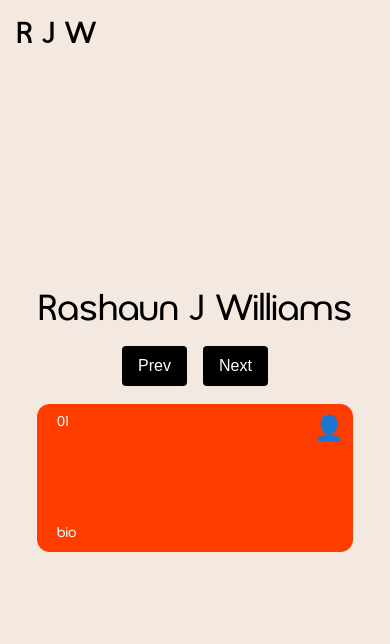
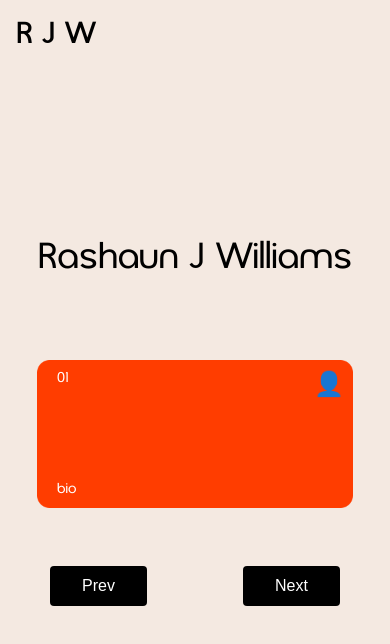
Before and after one commit to Rashaunjw/personal-portfolio, a Next.js app: page / in a window 390 px wide. Shown: the top 644 px of the page. Built offline with nearby package versions, Linux system fonts and the light colour scheme.

Commit message:
mobile app fixes

```diff
--- a/src/app/globals.css
+++ b/src/app/globals.css
@@ -89,7 +89,7 @@ body {
 
 @media (max-width: 640px) {
   .box-number {
-    font-size: 1.5rem; /* 24px on mobile - larger than before */
+    font-size: 2rem; /* 32px on mobile - much larger */
   }
 }
 
@@ -103,7 +103,7 @@ body {
 
 @media (max-width: 640px) {
   .box-label {
-    font-size: 2.5rem; /* 40px on mobile - much larger */
+    font-size: 3.5rem; /* 56px on mobile - much larger */
   }
 }
 .github-number {
@@ -141,11 +141,11 @@ body {
 /* Mobile responsive font sizes */
 @media (max-width: 640px) {
   .github-number, .phone-number {
-    font-size: 1.5rem; /* 24px on mobile - larger */
+    font-size: 2rem; /* 32px on mobile - much larger */
   }
 
   .github-label, .phone-label {
-    font-size: 2.5rem; /* 40px on mobile - much larger */
+    font-size: 3.5rem; /* 56px on mobile - much larger */
   }
 }
 
--- a/src/app/layout.js
+++ b/src/app/layout.js
@@ -24,23 +24,11 @@ export const metadata = {
 
 export default function RootLayout({ children }) {
   return (
-    <html lang="en" data-theme="light">
+    <html lang="en" data-theme="light" style={{colorScheme: 'light'}}>
       <head>
         <meta name="color-scheme" content="light" />
         <meta name="theme-color" content="#F4E9E1" />
         <meta name="supported-color-schemes" content="light" />
-        <script
-          dangerouslySetInnerHTML={{
-            __html: `
-              // Force light mode
-              if (window.matchMedia && window.matchMedia('(prefers-color-scheme: dark)').matches) {
-                document.documentElement.style.colorScheme = 'light';
-                document.body.style.backgroundColor = '#F4E9E1';
-                document.body.style.color = '#000000';
-              }
-            `,
-          }}
-        />
         <link rel="icon" type="image/x-icon" href="/favicon.ico" />
         <link rel="shortcut icon" type="image/x-icon" href="/favicon.ico" />
         <link rel="apple-touch-icon" href="/favicon.ico" />
--- a/src/app/page.js
+++ b/src/app/page.js
@@ -283,22 +283,6 @@ const MobileSingleBoxCarousel = forwardRef(function MobileSingleBoxCarousel({ it
 
   return (
     <div className="w-full">
-      {/* Navigation buttons */}
-      <div className="flex justify-center gap-4 mb-4">
-        <button
-          onClick={() => setCurrentIndex(prev => (prev - 1 + items.length) % items.length)}
-          className="bg-black text-white px-4 py-2 rounded"
-        >
-          Prev
-        </button>
-        <button
-          onClick={() => setCurrentIndex(prev => (prev + 1) % items.length)}
-          className="bg-black text-white px-4 py-2 rounded"
-        >
-          Next
-        </button>
-      </div>
-
       <div
         className="w-full overflow-hidden"
         onTouchStart={handleTouchStart}
@@ -317,6 +301,22 @@ const MobileSingleBoxCarousel = forwardRef(function MobileSingleBoxCarousel({ it
             </div>
           ))}
         </div>
+      </div>
+
+      {/* Navigation buttons */}
+      <div className="flex justify-center gap-24 mt-14">
+        <button
+          onClick={() => setCurrentIndex(prev => (prev - 1 + items.length) % items.length)}
+          className="bg-black text-white px-8 py-2 rounded"
+        >
+          Prev
+        </button>
+        <button
+          onClick={() => setCurrentIndex(prev => (prev + 1) % items.length)}
+          className="bg-black text-white px-8 py-2 rounded"
+        >
+          Next
+        </button>
       </div>
     </div>
   );
@@ -768,7 +768,7 @@ export default function Home() {
             <>
               {/* Mobile: Single box carousel */}
               {/* NAME IN CENTER */}
-              <h2 className="text-4xl sm:text-6xl md:text-8xl lg:text-[10rem] font-semi-bold my-name text-center px-4" style={{ fontFamily: 'Gucina, sans-serif' }}>
+              <h2 className="text-4xl sm:text-6xl md:text-8xl lg:text-[10rem] font-semi-bold my-name text-center px-4 mb-16" style={{ fontFamily: 'Gucina, sans-serif' }}>
                 Rashaun J Williams
               </h2>
 
```
